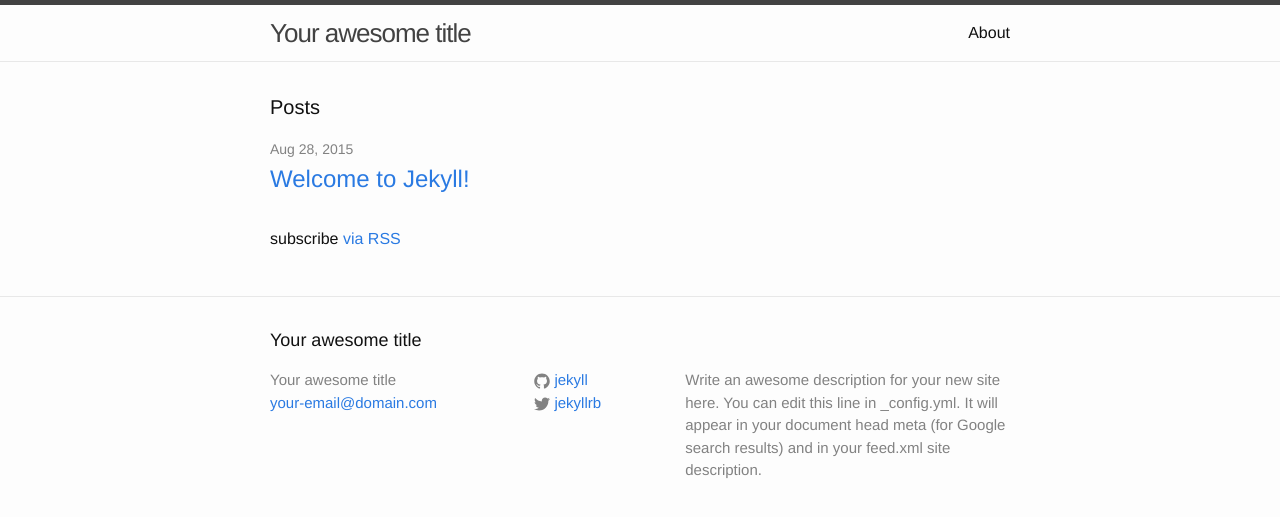
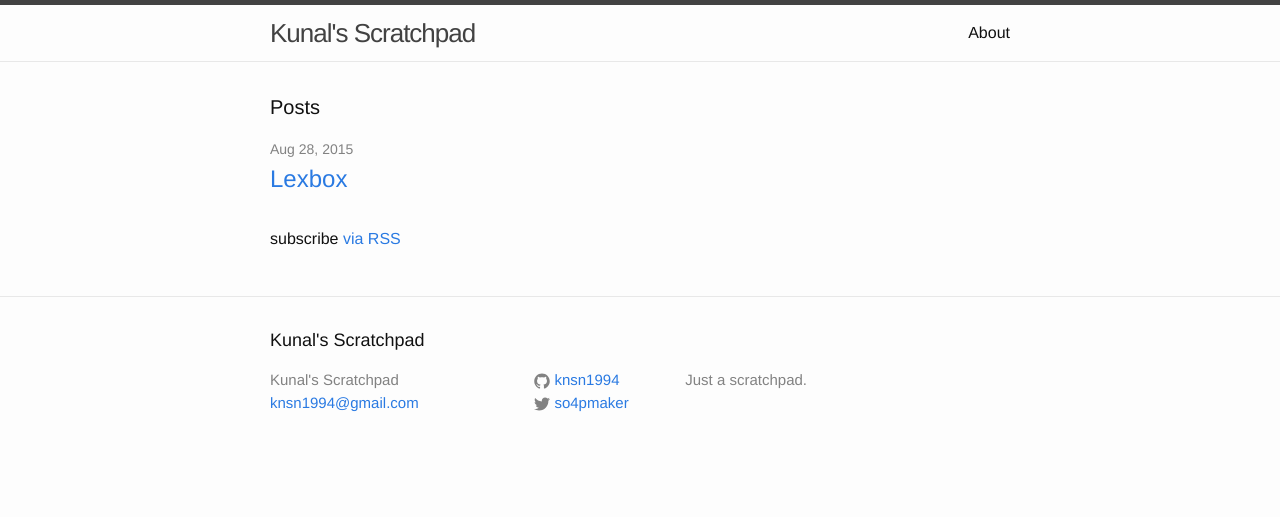
Before and after one commit to knsn1994/knsn1994.github.io, a Jekyll site: the page built from index.html, in a window 1280 px wide. Shown: the top 517 px of the page. Built offline with Jekyll 4.4.1, drawn with Linux system fonts in a browser that asks for light colours.

```diff
--- a/_config.yml
+++ b/_config.yml
@@ -1,14 +1,11 @@
 # Site settings
-title: Your awesome title
-email: your-email@domain.com
+title: Kunal's Scratchpad
+email: knsn1994@gmail.com
 description: > # this means to ignore newlines until "baseurl:"
-  Write an awesome description for your new site here. You can edit this
-  line in _config.yml. It will appear in your document head meta (for
-  Google search results) and in your feed.xml site description.
+  Just a scratchpad.
 baseurl: "" # the subpath of your site, e.g. /blog/
-url: "http://yourdomain.com" # the base hostname & protocol for your site
-twitter_username: jekyllrb
-github_username:  jekyll
+twitter_username: so4pmaker
+github_username:  knsn1994
 
 # Build settings
 markdown: kramdown
```
Also changed, not shown: _posts/2015-08-28-Lexbox.md (added, +9 -0 lines), _posts/2015-08-28-welcome-to-jekyll.markdown (deleted, +0 -25 lines).
